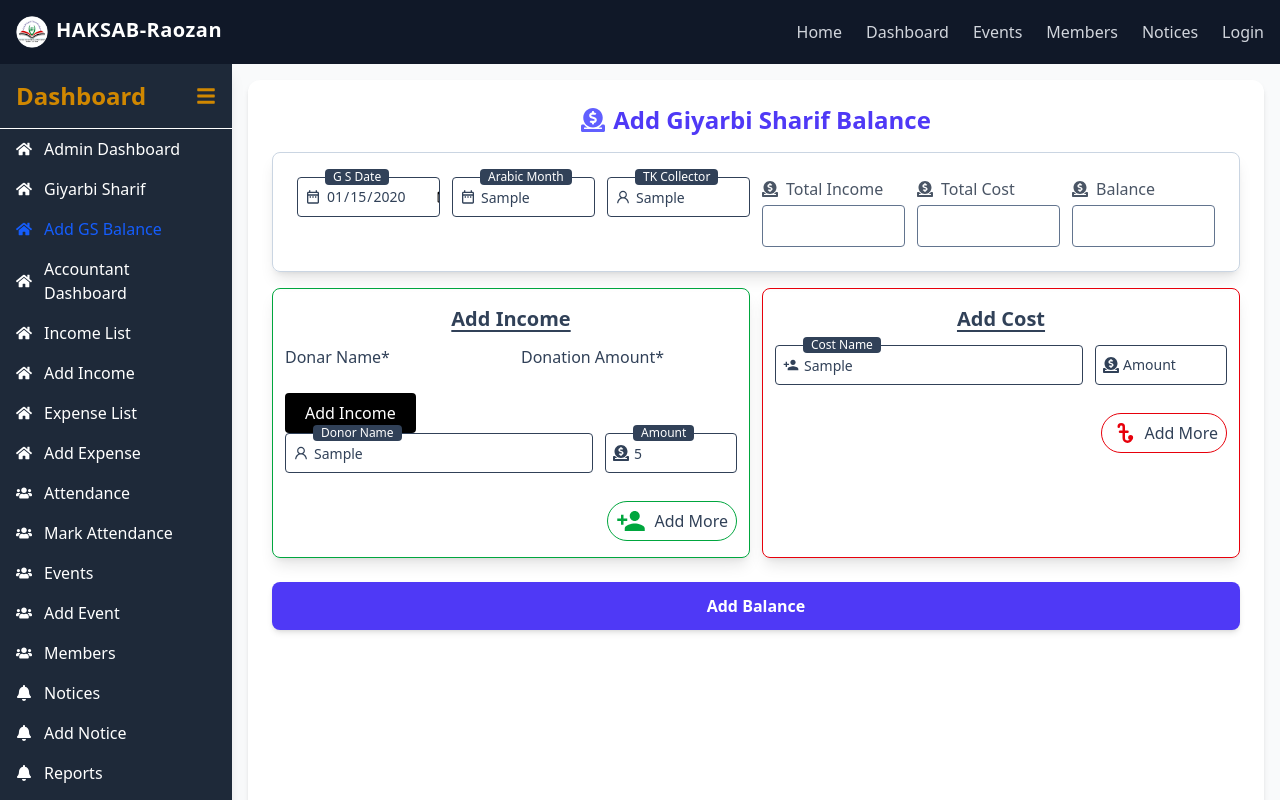
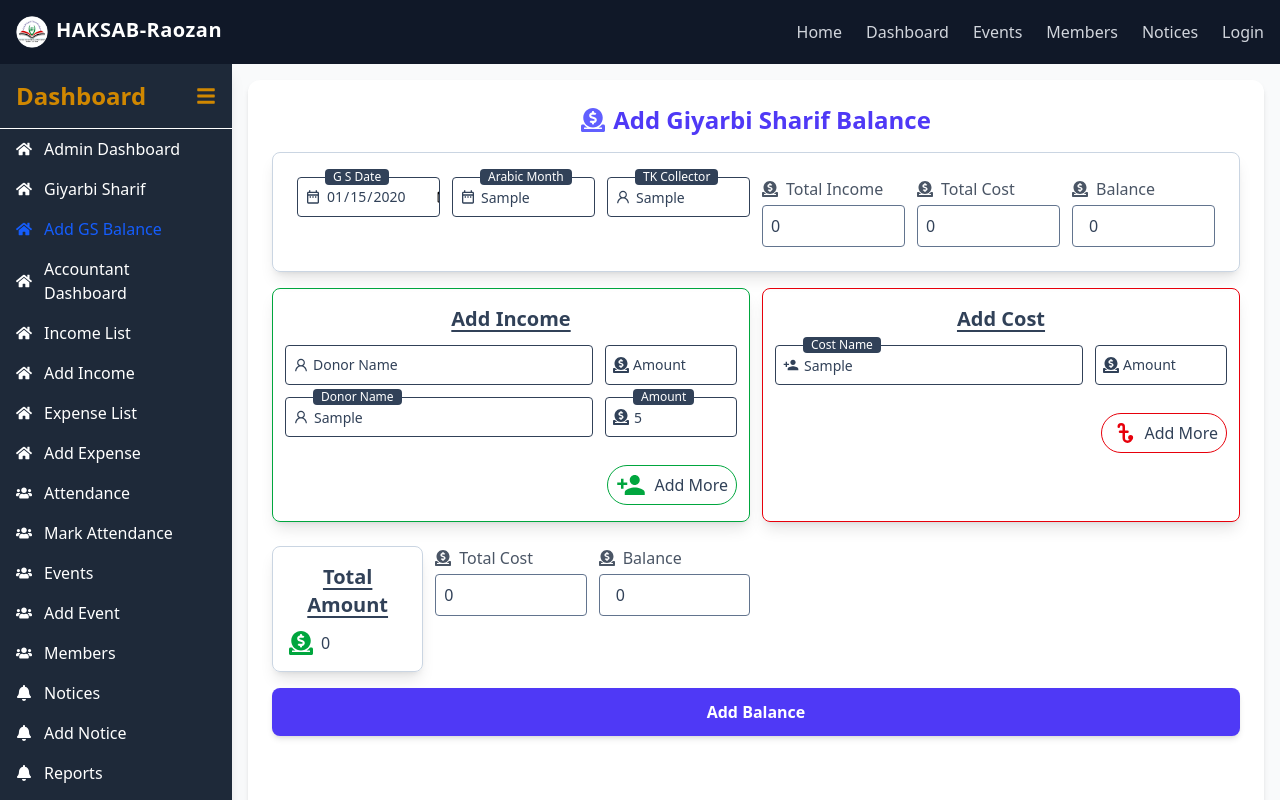
Before and after one commit to nurulazam-dev/haksab-raozan-branch, a React (Vite) app in the folder frontend/: page /dashboard/add-gs-balance in a window 1280 px wide. Both pictures are taken after typing "2020-01-15", "Sample", "Sample", "Sample", "5", "Sample" into the empty fields and a click on the button "Add More". Shown: the top 800 px of the page. Built offline with nearby package versions, Linux system fonts and the light colour scheme.

Commit message:
update AddGiyarbiSharifBalance component

```diff
--- a/frontend/src/components/Dashboard/Accounts/Giyarbi-Sharif/AddGiyarbiSharifBalance.jsx
+++ b/frontend/src/components/Dashboard/Accounts/Giyarbi-Sharif/AddGiyarbiSharifBalance.jsx
@@ -49,7 +49,7 @@ export default function AddGiyarbiSharifBalance() {
   };
 
   /*================================
-    logic for qualification=start
+    logic for income=start
   ================================*/
   const addIncomeEntry = (e) => {
     e.preventDefault();
@@ -64,7 +64,7 @@ export default function AddGiyarbiSharifBalance() {
     handleReusableInputChangeFunc("incomeEntries", index, event);
   };
   /*================================
-    logic for qualification=end
+    logic for income=end
   ================================*/
   /* =========end============ */
 
@@ -82,6 +82,27 @@ export default function AddGiyarbiSharifBalance() {
       incomeEntries: [],
       costEntries: [],
     });
+  };
+
+  // logic for total income
+  const calculateTotalIncome = () => {
+    return formData.incomeEntries.reduce((total, entry) => {
+      const amount = parseFloat(entry.donationAmount) || 0;
+      return total + amount;
+    }, 0);
+  };
+
+  // logic for total cost
+  const calculateTotalCost = () => {
+    return formData.costEntries.reduce((total, entry) => {
+      const amount = parseFloat(entry.donationAmount) || 0;
+      return total + amount;
+    }, 0);
+  };
+
+  // logic for balance
+  const calculateBalance = () => {
+    return calculateTotalIncome() - calculateTotalCost();
   };
 
   return (
@@ -103,7 +124,6 @@ export default function AddGiyarbiSharifBalance() {
           <section className="border border-slate-300 w-full p-6 rounded-lg shadow-lg grid grid-cols-1 md:grid-cols-3 lg:grid-cols-6 gap-3 mb-4">
             {/* Giyarbi Sharif Date */}
             <div>
-              {/* ======start====== */}
               <FloatingLabelInput
                 name="giyarbiSharifDate"
                 type="date"
@@ -113,12 +133,10 @@ export default function AddGiyarbiSharifBalance() {
                 placeholder="G S Date"
                 icon={<MdOutlineDateRange />}
               />
-              {/* ======end====== */}
             </div>
 
             {/* Arabic Month */}
             <div>
-              {/* ======start====== */}
               <FloatingLabelInput
                 name="arabicMonth"
                 type="text"
@@ -128,12 +146,10 @@ export default function AddGiyarbiSharifBalance() {
                 required={true}
                 icon={<MdOutlineDateRange />}
               />
-              {/* ======end====== */}
             </div>
 
             {/* Balance Collector */}
             <div>
-              {/* ======start====== */}
               <FloatingLabelInput
                 name="balanceCollector"
                 type="text"
@@ -143,7 +159,6 @@ export default function AddGiyarbiSharifBalance() {
                 required={true}
                 icon={<AiOutlineUser />}
               />
-              {/* ======end====== */}
             </div>
 
             {/* Income Amount */}
@@ -154,8 +169,7 @@ export default function AddGiyarbiSharifBalance() {
               <input
                 type="number"
                 name="totalIncome"
-                value={formData.totalIncome}
-                onChange={handleChange}
+                value={calculateTotalIncome()}
                 disabled
                 className="w-full border border-slate-500 rounded p-2"
               />
@@ -169,8 +183,7 @@ export default function AddGiyarbiSharifBalance() {
               <input
                 type="number"
                 name="totalCost"
-                value={formData.totalCost}
-                onChange={handleChange}
+                value={calculateTotalCost()}
                 disabled
                 className="w-full border border-slate-500 rounded p-2"
               />
@@ -184,8 +197,7 @@ export default function AddGiyarbiSharifBalance() {
               <input
                 type="number"
                 name="balance"
-                value={formData.balance}
-                onChange={handleChange}
+                value={calculateBalance()}
                 disabled
                 className="w-full border border-slate-500 rounded px-4 py-2"
               />
@@ -198,45 +210,40 @@ export default function AddGiyarbiSharifBalance() {
               <h2 className="text-xl font-bold text-center underline underline-offset-4 mb-3">
                 Add Income
               </h2>
-              {/* =========================================================================== */}
-              <div>
-                {formData.incomeEntries?.map((item, index) => (
-                  <div key={index}>
-                    <div>
-                      {/* ===Starting & ending Date part=== */}
-                      <div className="grid grid-cols-2 gap-5">
-                        <div>
-                          <p className="form_label">Donar Name*</p>
-                          <input
+              {/* ========================================
+                        1 donor field test start
+              ========================================= */}
+              {formData?.incomeEntries?.map((item, index) => (
+                <div className="flex justify-center items-center mb-3 gap-3 w-full">
+                  {/* Donor Name */}
+                  <div className="md:w-[70%] w-[65%]">
+                    <FloatingLabelInput
+                      name="donorName"
                       type="text"
-                            name="donarName"
-                            value={item.donarName}
-                            className="form_input"
+                      value={item.donorName}
                       onChange={(e) => handleIncomeEntryChange(e, index)}
+                      required={true}
+                      placeholder="Donor Name"
+                      icon={<AiOutlineUser />}
                     />
                   </div>
-                        <div>
-                          <p className="form_label">Donation Amount*</p>
-                          <input
+                  {/* DonationAmount */}
+                  <div className="md:w-[30%] w-[35%]">
+                    <FloatingLabelInput
+                      name="donationAmount"
                       type="number"
-                            name="donationAmount"
-                            value={item.donationAmount}
-                            className="form_input"
+                      value={item?.donationAmount}
+                      placeholder="Amount"
                       onChange={(e) => handleIncomeEntryChange(e, index)}
+                      required={true}
+                      icon={<FaDonate />}
                     />
                   </div>
                 </div>
-                    </div>
-                  </div>
               ))}
-                <button
-                  onClick={addIncomeEntry}
-                  className="bg-[#000] py-2 px-5 rounded text-white h-fit cursor-pointer"
-                >
-                  Add Income
-                </button>
-              </div>
-              {/* ======================================== */}
+              {/* ==============================================
+                               1 donar field test end
+              ============================================== */}
               {/* 1 donor field */}
               <div className="flex justify-center items-center mb-3 gap-3 w-full">
                 {/* Donor Name */}
@@ -323,6 +330,57 @@ export default function AddGiyarbiSharifBalance() {
               </div>
             </div>
           </section>
+          {/* statistics section */}
+          <section className="w-full grid grid-cols-1 md:grid-cols-3 lg:grid-cols-6 gap-3 mb-4">
+            {/* Income Amount */}
+            <div className="shadow-lg p-4 rounded-lg border border-slate-300">
+              <h2 className="text-xl font-bold text-center underline underline-offset-4 mb-3">
+                Total Amount
+              </h2>
+              <div className="flex items-center gap-2">
+                <div className="">
+                  <FaDonate className="text-green-600 text-2xl" />
+                </div>
+                <div>
+                  <input
+                    type="number"
+                    name="totalIncome"
+                    value={calculateTotalIncome()}
+                    disabled
+                    className="border-none"
+                  />
+                </div>
+              </div>
+            </div>
+
+            {/* Total Cost Amount */}
+            <div>
+              <label className="text-gray-600 mb-1 font-medium flex items-center gap-2">
+                <FaDonate /> Total Cost
+              </label>
+              <input
+                type="number"
+                name="totalCost"
+                value={calculateTotalCost()}
+                disabled
+                className="w-full border border-slate-500 rounded p-2"
+              />
+            </div>
+
+            {/* Balance */}
+            <div>
+              <label className="text-gray-600 mb-1 font-medium flex items-center gap-2">
+                <FaDonate /> Balance
+              </label>
+              <input
+                type="number"
+                name="balance"
+                value={calculateBalance()}
+                disabled
+                className="w-full border border-slate-500 rounded px-4 py-2"
+              />
+            </div>
+          </section>
 
           {/* Submit Button */}
           <motion.button
```
Lines whose indentation alone changed are shown as unchanged.
